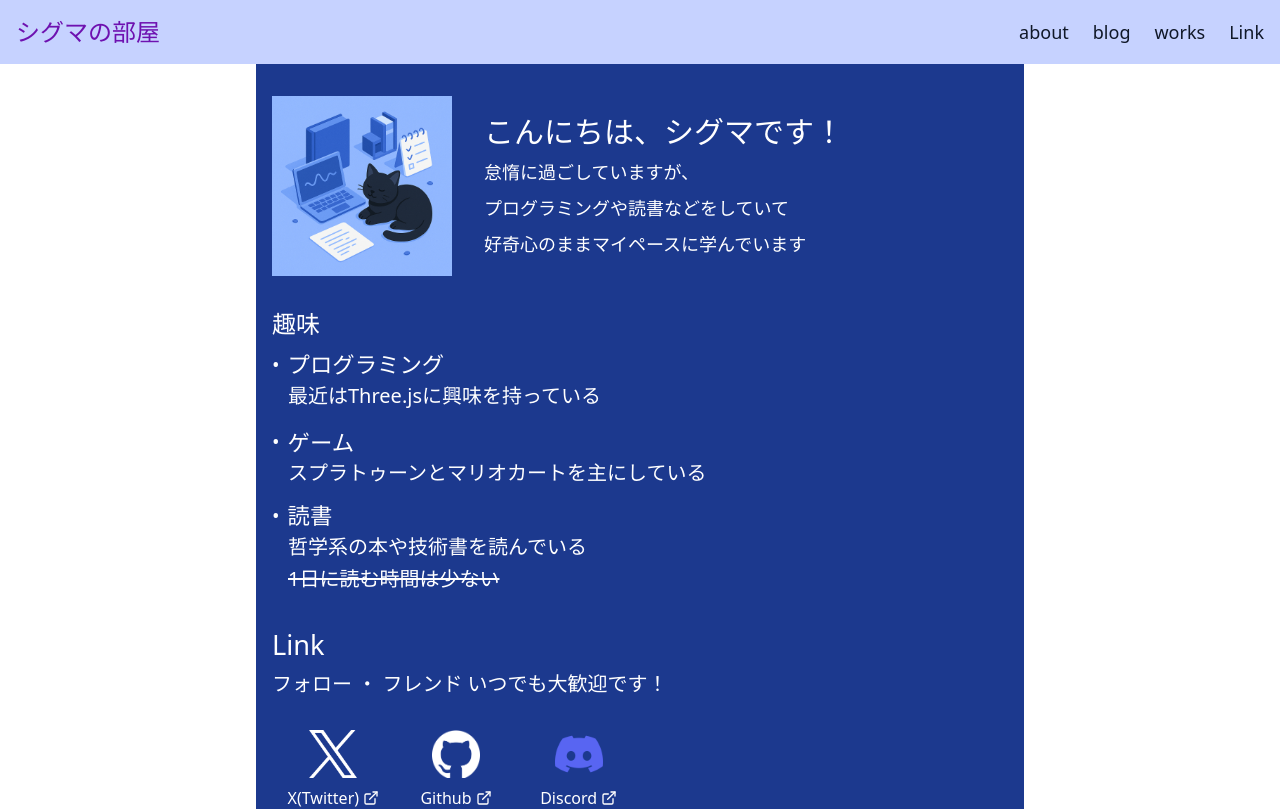
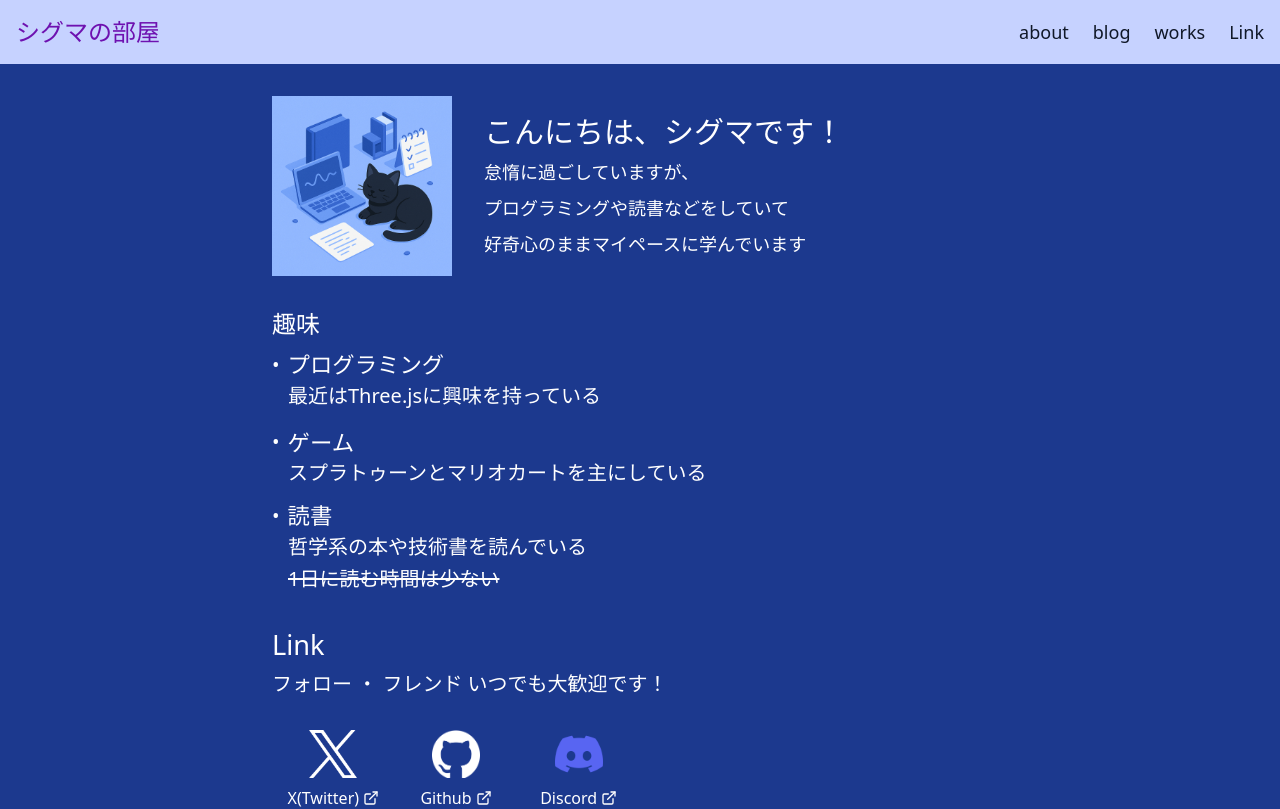
Before and after one commit to sigma7863/sigma7863.github.io, a Next.js app: page / in a window 1280 px wide. Shown: the top 809 px of the page. Built offline with nearby package versions, Linux system fonts and the light colour scheme.

Commit message:
全体に背景を適応

```diff
--- a/src/app/globals.css
+++ b/src/app/globals.css
@@ -1 +1,5 @@
 @import "tailwindcss";
+
+body {
+  @apply bg-blue-900 text-white;
+}
```
